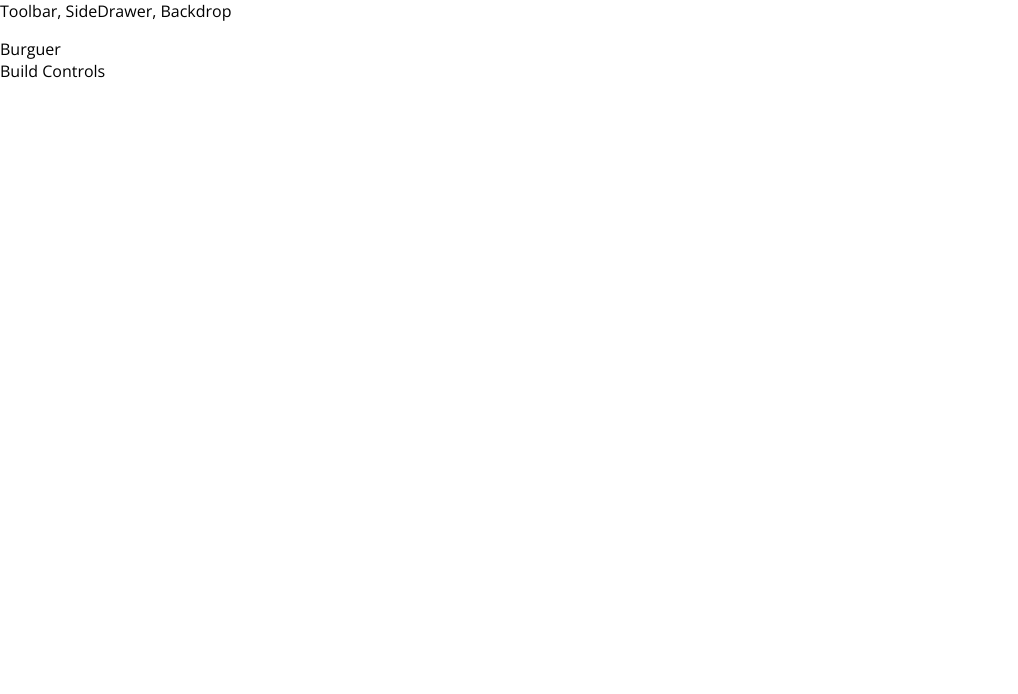
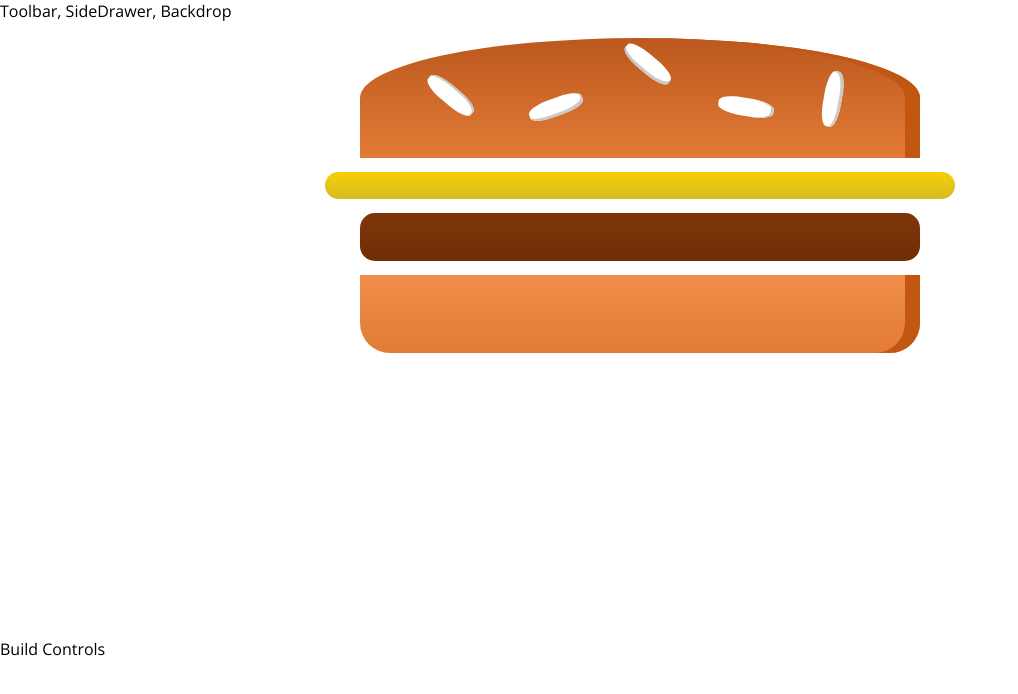
Before and after one commit to Rairomero/TheBurguerBuilder, a React app: page / in a window 1280 px wide. Shown: the top 694 px of the page, without its empty margins (0-1018 px from the left). Built offline with nearby package versions, Linux system fonts and the light colour scheme.

Commit message:
Starting the burguer component
Signed-off-by: Rai <rainieromadrid@gmail.com>

```diff
--- /dev/null
+++ b/src/components/Burger/Burger.css
@@ -0,0 +1,23 @@
+.Burger {
+    width: 100%;
+    margin: auto;
+    height: 250px;
+    /* overflow: scroll; */
+    text-align: center;
+    font-weight: bold;
+    font-size: 1.2rem;
+}
+
+@media (min-width: 500px) and (min-height: 400px) {
+    .Burger {
+        width: 350px;
+        height: 300px;
+    }
+}
+
+@media (min-width: 1000px) and (min-height: 700px) {
+    .Burger {
+        width: 700px;
+        height: 600px;
+    }
+}
--- /dev/null
+++ b/src/components/Burger/Burger.js
@@ -0,0 +1,17 @@
+import React from 'react';
+
+import classes from './Burger.css';
+import BurgerIngredient from './BurgerIngredient/BurgerIngredient';
+
+const burger = (props) => {
+    return (
+        <div className={classes.Burger}>
+            <BurgerIngredient type="bread-top" />
+            <BurgerIngredient type="cheese" />
+            <BurgerIngredient type="meat" />
+            <BurgerIngredient type="bread-bottom" />
+        </div>
+    );
+};
+
+export default burger;
--- a/src/containers/BurguerBuilder/BurguerBuilder.js
+++ b/src/containers/BurguerBuilder/BurguerBuilder.js
@@ -1,12 +1,13 @@
 import React, { Component } from 'react';
 
 import Aux from '../../hoc/Aux';
+import Burger from '../../components/Burger/Burger';
 
 class BurguerBuilder extends Component {
     render () {
         return (
             <Aux>
-              <div>Burguer</div>
+              <Burger />
               <div>Build Controls</div>
             </Aux>
         );
```
Also changed, not shown: src/components/Burger/Burguer.js (deleted).
